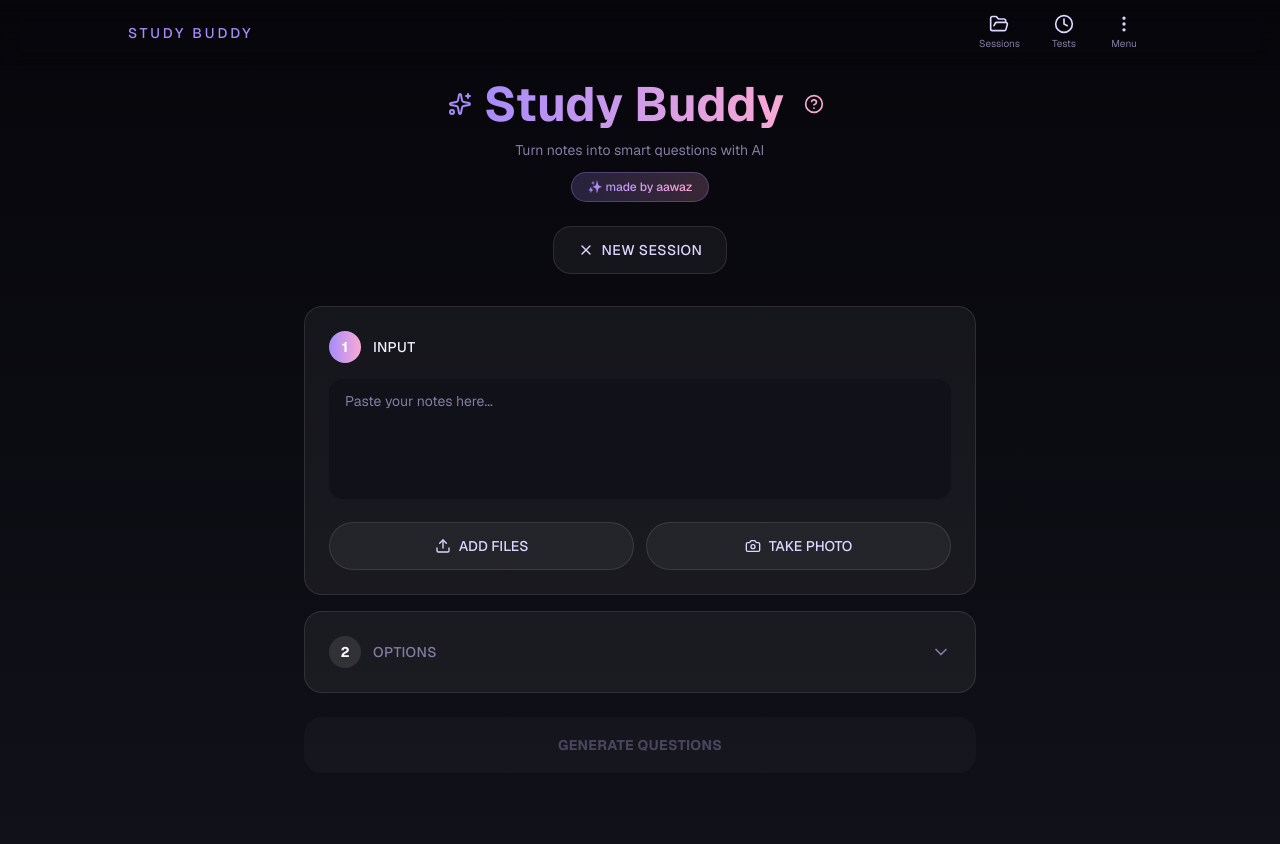
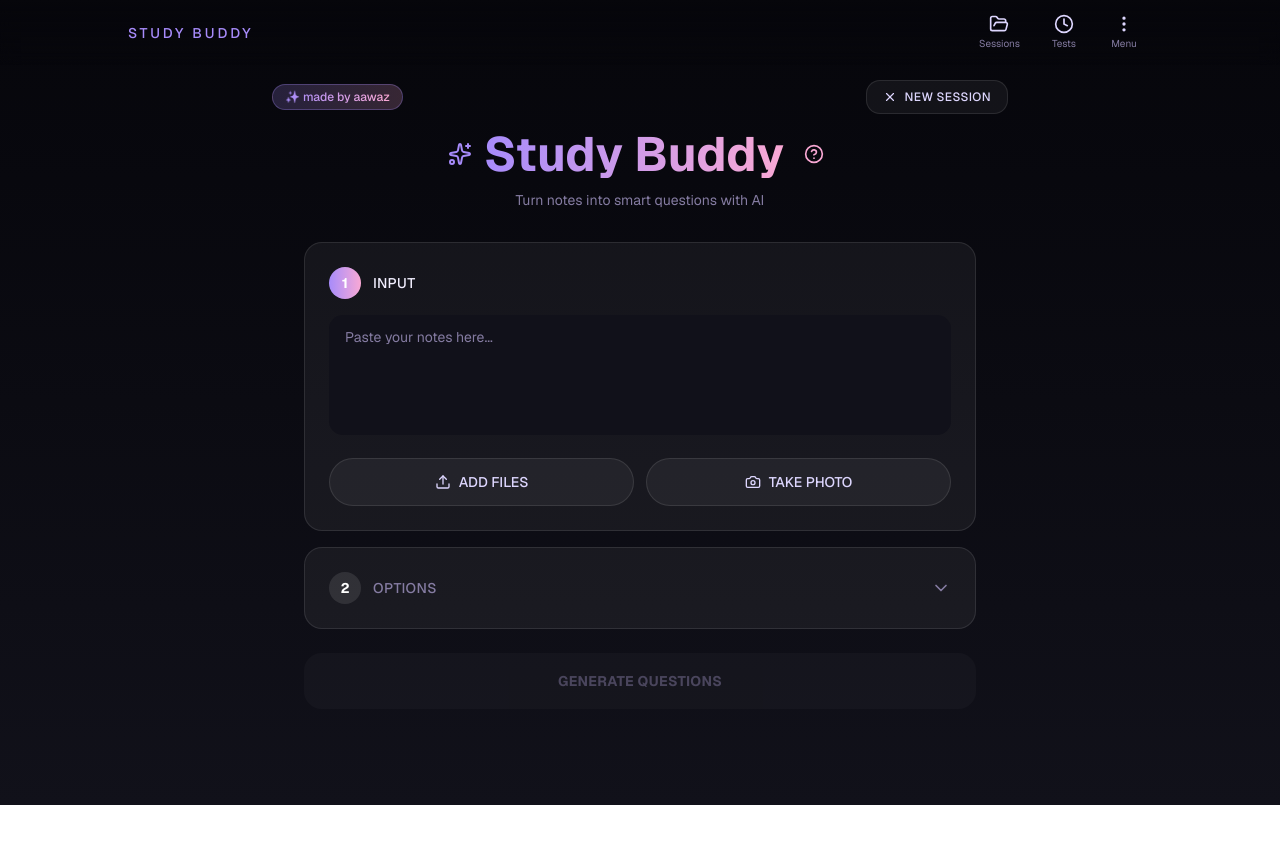
Before and after one commit to Aawaz-Niraula/Study_Buddy_2, a Next.js app: page / in a window 1280 px wide. Shown: the top 844 px of the page. After the commit the page ends 805 px from the top, so only its background shows below. Built offline with nearby package versions, Linux system fonts and the light colour scheme.

Commit message:
better buttons

```diff
--- a/app/page.tsx
+++ b/app/page.tsx
@@ -800,6 +800,34 @@ export default function Home() {
           <>
             {/* Hero Section */}
             <div className="mb-8">
+              {/* Top Row: Made by aawaz (left) + NEW SESSION (right) */}
+              <div className="flex items-center justify-between mb-4">
+                {/* Made by aawaz - highlighted */}
+                <div className="inline-flex items-center gap-2 px-3 py-1 rounded-full bg-gradient-to-r from-[#a78bfa]/20 to-[#f9a8d4]/20 border border-[#a78bfa]/30">
+                  <span className="text-xs font-medium bg-gradient-to-r from-[#a78bfa] to-[#f9a8d4] bg-clip-text text-transparent">
+                    ✨ made by aawaz
+                  </span>
+                </div>
+
+                {/* NEW SESSION Button - Top Right */}
+                <motion.button
+                  whileTap={{ opacity: 0.6 }}
+                  onClick={() => {
+                    // Check if current session is empty
+                    const hasContent = text.trim() || attachments.length > 0 || generations.length > 0;
+                    if (!hasContent && !sessionId) {
+                      setError("Use the current session first before starting a new session");
+                      return;
+                    }
+                    resetSession();
+                  }}
+                  className="inline-flex items-center gap-2 px-4 py-2 rounded-xl font-medium text-xs tracking-wide bg-white/5 border border-white/10 text-[#ddd6fe] hover:bg-white/8 transition-all"
+                >
+                  <X className="w-3.5 h-3.5" />
+                  NEW SESSION
+                </motion.button>
+              </div>
+
               {/* Title and Help - Centered */}
               <div className="text-center">
                 <div className="flex items-center justify-center gap-3 mb-3">
@@ -817,31 +845,14 @@ export default function Home() {
                     <CircleHelp className={`w-5 h-5 transition-colors ${helpOpen ? 'text-[#a78bfa]' : 'text-[#f9a8d4]'}`} />
                   </motion.button>
                 </div>
-                <p className="text-[#857ca2] text-sm mb-3">
+                <p className="text-[#857ca2] text-sm">
                   Turn notes into smart questions with AI
                 </p>
-                {/* Made by aawaz - highlighted */}
-                <div className="inline-flex items-center gap-2 px-4 py-1.5 rounded-full bg-gradient-to-r from-[#a78bfa]/20 to-[#f9a8d4]/20 border border-[#a78bfa]/30">
-                  <span className="text-xs font-medium bg-gradient-to-r from-[#a78bfa] to-[#f9a8d4] bg-clip-text text-transparent">
-                    ✨ made by aawaz
-                  </span>
-                </div>
               </div>
 
-              {/* Action Buttons */}
-              <div className="mt-6 flex flex-wrap justify-center gap-3">
-                {/* NEW SESSION Button */}
-                <motion.button
-                  whileTap={{ opacity: 0.6 }}
-                  onClick={resetSession}
-                  className="inline-flex items-center gap-2 min-h-[48px] px-6 py-3 rounded-2xl font-medium text-sm tracking-wide bg-white/5 border border-white/10 text-[#ddd6fe] hover:bg-white/8 transition-all"
-                >
-                  <X className="w-4 h-4" />
-                  NEW SESSION
-                </motion.button>
-
-                {/* TAKE TEST Button - only show if has questions */}
-                {hasResults && (
+              {/* TAKE TEST Button - Centered, only show if has questions */}
+              {hasResults && (
+                <div className="mt-6 flex justify-center">
                   <motion.button
                     whileTap={{ opacity: 0.6 }}
                     onClick={() => setTestOptionsOpen(true)}
@@ -850,8 +861,8 @@ export default function Home() {
                     <BookOpen className="w-4 h-4" />
                     TAKE TEST
                   </motion.button>
-                )}
-              </div>
+                </div>
+              )}
             </div>
 
             {/* Help Modal - Dynamic with Animation */}
```
